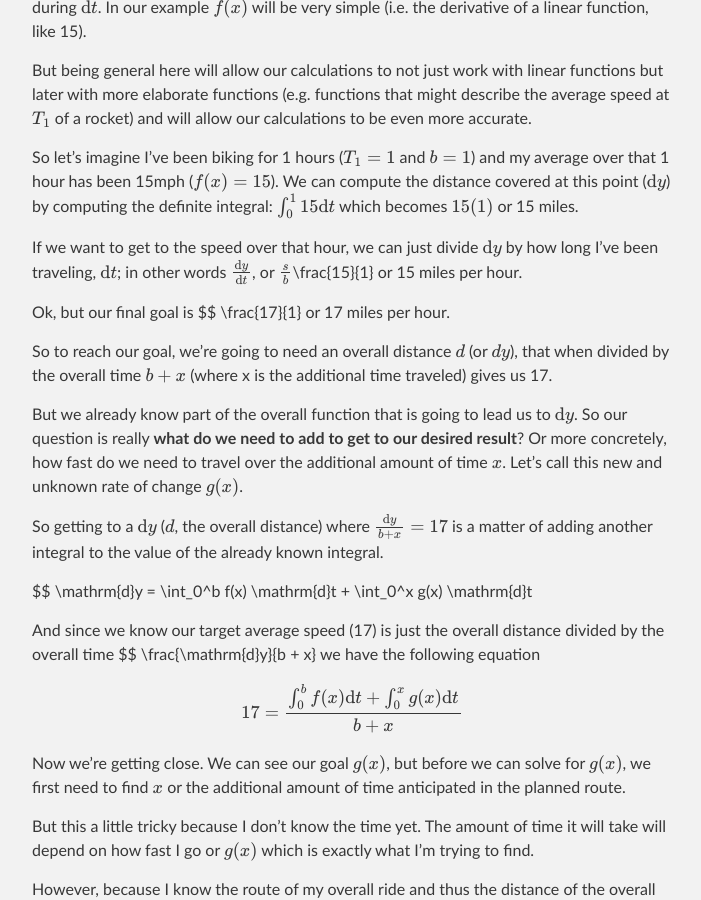
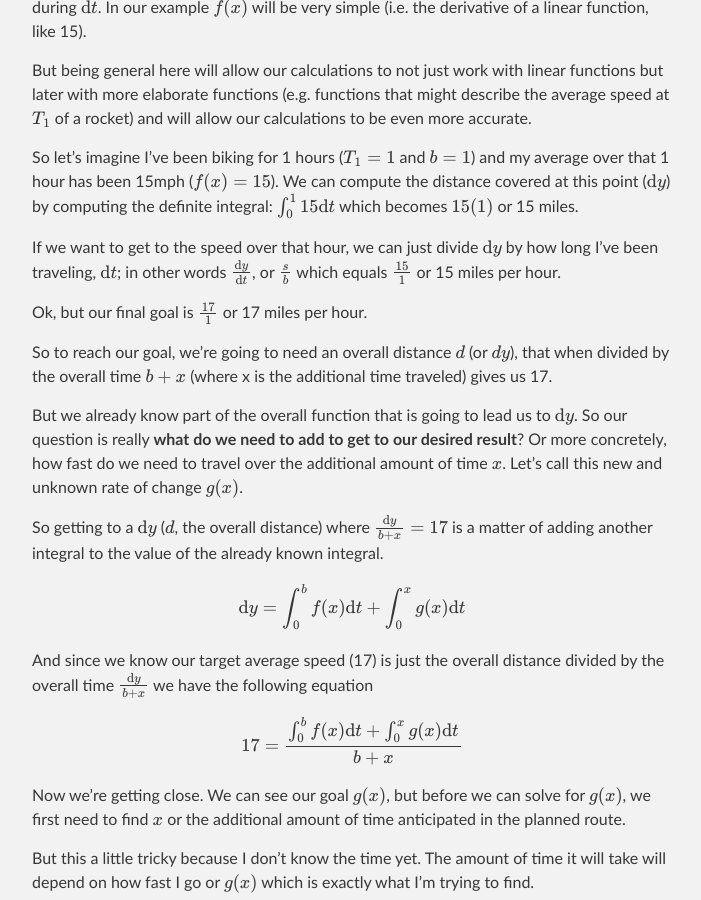
Before and after one commit to jeffreycwitt/jeffreycwitt.github.io, a Jekyll site: the page built from _posts/2021-06-15-biking-with-calculus.md, in a window 1280 px wide and 900 px high, scrolled down 1799 px. Shown: the whole window, without its empty margins (288-989 px from the left). Built offline with Jekyll 4.4.1, drawn with Linux system fonts in a browser that asks for light colours; formulas are drawn with MathJax 3; some of the changed text lies outside the part shown.

Commit message:
a few latex errors fixed

```diff
--- a/_posts/2021-06-15-biking-with-calculus.md
+++ b/_posts/2021-06-15-biking-with-calculus.md
@@ -53,9 +53,9 @@ But being general here will allow our calculations to not just work with linear
 
 So let's imagine I've been biking for 1 hours ($$ T_1=1$$ and $$ b = 1 $$) and my average over that 1 hour has been 15mph ($$ f(x) = 15 $$). We can compute the distance covered at this point ($$\mathrm{d}y$$) by computing the definite integral: $$\int_0^1 15 \mathrm{d}t $$ which becomes $$15(1)$$ or 15 miles.
 
-If we want to get to the speed over that hour, we can just divide $$\mathrm{d}y$$ by how long I've been traveling, $$ \mathrm{d}t $$; in other words $$ \frac{\mathrm{d}y}{\mathrm{d}t}$$, or $$ \frac{s}{b} %%which equals $$\frac{15}{1} or 15 miles per hour.
+If we want to get to the speed over that hour, we can just divide $$\mathrm{d}y$$ by how long I've been traveling, $$ \mathrm{d}t $$; in other words $$ \frac{\mathrm{d}y}{\mathrm{d}t}$$, or $$ \frac{s}{b} $$ which equals $$\frac{15}{1}$$ or 15 miles per hour.
 
-Ok, but our final goal is $$ \frac{17}{1} or 17 miles per hour.
+Ok, but our final goal is $$ \frac{17}{1} $$ or 17 miles per hour.
 
 So to reach our goal, we're going to need an overall distance $$ d $$ (or $$ dy $$), that when divided by the overall time $$ b + x $$ (where x is the additional time traveled) gives us 17.
 
@@ -63,9 +63,9 @@ But we already know part of the overall function that is going to lead us to $$
 
 So getting to a $$\mathrm{d}y$$ ($$ d $$, the overall distance) where $$ \frac{\mathrm{d}y}{b+x}=17 $$ is a matter of adding another integral to the value of the already known integral.
 
-$$ \mathrm{d}y = \int_0^b f(x) \mathrm{d}t + \int_0^x g(x) \mathrm{d}t
+$$ \mathrm{d}y = \int_0^b f(x) \mathrm{d}t + \int_0^x g(x) \mathrm{d}t $$
 
-And since we know our target average speed (17) is just the overall distance divided by the overall time $$ \frac{\mathrm{d}y}{b + x} we have the following equation
+And since we know our target average speed (17) is just the overall distance divided by the overall time $$ \frac{\mathrm{d}y}{b + x} $$ we have the following equation
 
 $$ 17 = \frac{\int_0^b f(x) \mathrm{d}t + \int_0^x g(x) \mathrm{d}t}{b+x} $$
 
@@ -143,9 +143,9 @@ $$15 = \frac{13}{17}(g(x)) $$
 
 $$\frac{15}{\frac{13}{17}} = g(x) $$
 
-$$15 * \frac{17}{13} = g(x) $$
+$$15(\frac{17}{13}) = g(x) $$
 
-$$ g(x) = 19.615 $$
+$$ 19.615 = g(x)$$
 
 Thus after traveling 1 hour at an average of 15 miles per hour, with only 15 miles left, I would need to average 19.615 mph over the next 15 miles to reach my goal of an overall average 17 mph for the entire trip.
 
```
